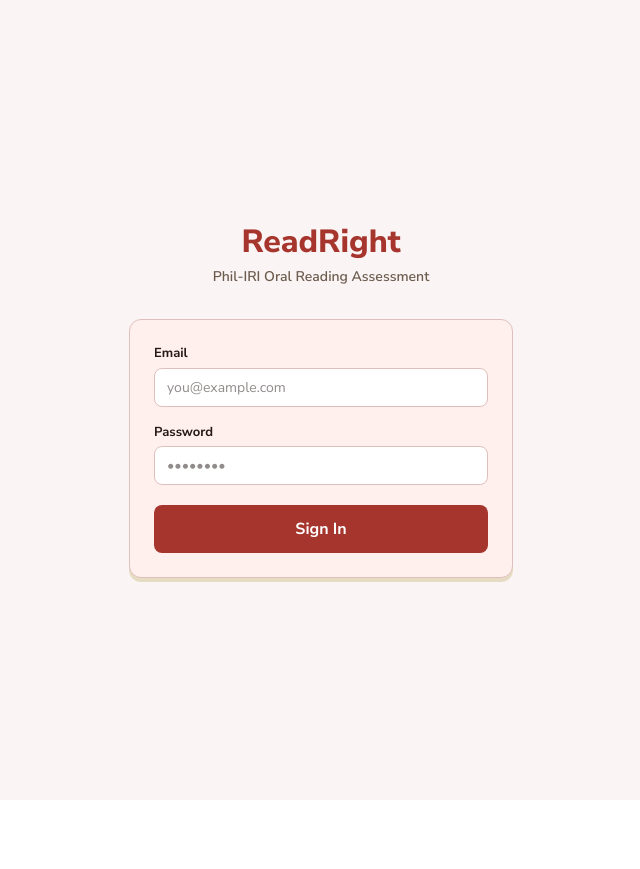
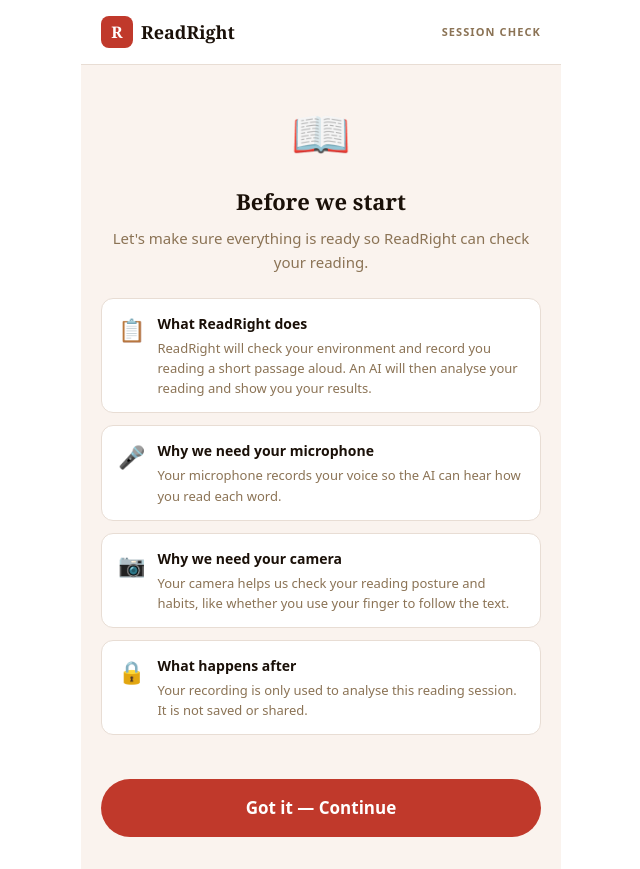
Before and after one commit to 3WokRide/readright-app, a React (Vite) app: page /pre-session in a window 1280 px wide. Before the commit this address led to /login. Shown: the whole page, without its empty margins (319-959 px from the left). Before the commit the page ends 800 px from the top, so only its background shows below. Built offline with nearby package versions, Linux system fonts and the light colour scheme; no server answers.

Commit message:
feat: implement RR-048 first-time user onboarding

```diff
--- a/src/App.jsx
+++ b/src/App.jsx
@@ -3,6 +3,7 @@
 import SessionScreen      from './pages/SessionScreen.jsx'
 import SessionResultsPage from './pages/SessionResultsPage.jsx'
 import DashboardPage      from './pages/DashboardPage.jsx'
+import PrePermissionScreen from './pages/PrePermissionScreen.jsx'
 
 /**
  * Route map (RR-003 skeleton):
@@ -21,6 +22,7 @@
       <Route path="/session"   element={<SessionScreen />} />
       <Route path="/results"   element={<SessionResultsPage />} />
       <Route path="/dashboard" element={<DashboardPage />} />
+      <Route path="/pre-session" element={<PrePermissionScreen />} />
 
       {/* Default: redirect root to login */}
       <Route path="/" element={<Navigate to="/login" replace />} />
--- /dev/null
+++ b/src/pages/PrePermissionScreen.jsx
@@ -0,0 +1,74 @@
+import { useState } from 'react'
+import { useNavigate } from 'react-router-dom'
+
+const BEIGE = '#FAF3EE'
+const RED = '#C0392B'
+const TEXT = '#1A1008'
+const TEXT_MUTED = '#8B7355'
+const BORDER = '#E8DDD4'
+
+export default function PrePermissionScreen() {
+  const navigate = useNavigate()
+  const [loading, setLoading] = useState(false)
+
+  async function handleContinue() {
+    setLoading(true)
+    const isFirstSession = !localStorage.getItem('rr_onboarding_seen')
+    localStorage.setItem('rr_onboarding_seen', 'true')
+    try {
+        await navigator.mediaDevices.getUserMedia({ video: true, audio: true })
+    } catch (err) {
+        console.warn('Permission denied or unavailable:', err)
+    }
+    navigate('/session', { state: { isFirstSession } })
+    }
+
+  return (
+    <div style={{ minHeight: '100vh', background: BEIGE, display: 'flex', flexDirection: 'column', maxWidth: 480, margin: '0 auto', fontFamily: "'Georgia', serif" }}>
+      <header style={{ display: 'flex', alignItems: 'center', justifyContent: 'space-between', padding: '16px 20px', borderBottom: `1px solid ${BORDER}`, background: '#fff' }}>
+        <div style={{ display: 'flex', alignItems: 'center', gap: 8 }}>
+          <div style={{ width: 32, height: 32, borderRadius: 8, background: RED, color: '#fff', display: 'flex', alignItems: 'center', justifyContent: 'center', fontWeight: 700, fontSize: 16 }}>R</div>
+          <span style={{ fontWeight: 700, fontSize: 18, color: TEXT }}>ReadRight</span>
+        </div>
+        <span style={{ fontSize: 11, fontWeight: 600, letterSpacing: '0.1em', color: TEXT_MUTED, fontFamily: 'system-ui, sans-serif' }}>SESSION CHECK</span>
+      </header>
+
+      <div style={{ flex: 1, padding: '32px 20px', display: 'flex', flexDirection: 'column', gap: 24 }}>
+        <div style={{ textAlign: 'center' }}>
+          <div style={{ fontSize: 48, marginBottom: 16 }}>📖</div>
+          <h1 style={{ fontSize: 22, fontWeight: 700, color: TEXT, margin: '0 0 8px' }}>Before we start</h1>
+          <p style={{ fontSize: 15, color: TEXT_MUTED, margin: 0, lineHeight: 1.6, fontFamily: 'system-ui, sans-serif' }}>
+            Let's make sure everything is ready so ReadRight can check your reading.
+          </p>
+        </div>
+
+        <div style={{ display: 'flex', flexDirection: 'column', gap: 12 }}>
+          {[
+            { icon: '📋', title: 'What ReadRight does', body: 'ReadRight will check your environment and record you reading a short passage aloud. An AI will then analyse your reading and show you your results.' },
+            { icon: '🎤', title: 'Why we need your microphone', body: 'Your microphone records your voice so the AI can hear how you read each word.' },
+            { icon: '📷', title: 'Why we need your camera', body: 'Your camera helps us check your reading posture and habits, like whether you use your finger to follow the text.' },
+            { icon: '🔒', title: 'What happens after', body: 'Your recording is only used to analyse this reading session. It is not saved or shared.' },
+          ].map(({ icon, title, body }) => (
+            <div key={title} style={{ background: '#fff', borderRadius: 12, border: `1px solid ${BORDER}`, padding: '14px 16px', display: 'flex', gap: 12, alignItems: 'flex-start' }}>
+              <span style={{ fontSize: 22, flexShrink: 0 }}>{icon}</span>
+              <div>
+                <p style={{ fontSize: 14, fontWeight: 700, color: TEXT, margin: '0 0 4px', fontFamily: 'system-ui, sans-serif' }}>{title}</p>
+                <p style={{ fontSize: 13, color: TEXT_MUTED, margin: 0, lineHeight: 1.55, fontFamily: 'system-ui, sans-serif' }}>{body}</p>
+              </div>
+            </div>
+          ))}
+        </div>
+      </div>
+
+      <div style={{ padding: '12px 20px 32px' }}>
+        <button
+          onClick={handleContinue}
+          disabled={loading}
+          style={{ width: '100%', padding: 16, background: loading ? '#D9C5B8' : RED, color: '#fff', border: 'none', borderRadius: 50, fontSize: 17, fontWeight: 700, cursor: loading ? 'not-allowed' : 'pointer', fontFamily: 'system-ui, sans-serif' }}
+        >
+          {loading ? 'Starting...' : 'Got it — Continue'}
+        </button>
+      </div>
+    </div>
+  )
+}
--- a/src/pages/SessionResultsPage.jsx
+++ b/src/pages/SessionResultsPage.jsx
@@ -56,6 +56,14 @@
 
   return (
     <PageShell>
+
+      {!loading && result && state?.isFirstSession && (
+        <div style={{ background: '#FEF9F0', border: '1px solid #F0DFC0', borderRadius: 12, padding: '14px 16px', marginBottom: 8, fontFamily: 'system-ui, sans-serif' }}>
+          <p style={{ fontSize: 15, fontWeight: 700, color: '#1A1008', margin: '0 0 4px' }}>Here are your results! 🎉</p>
+          <p style={{ fontSize: 13, color: '#8B7355', margin: 0, lineHeight: 1.55 }}>These show how you read today. Check your progress dashboard to see how you improve over time.</p>
+        </div>
+      )}
+
       {loading && <ResultsSkeleton />}
 
       {!loading && result && (
--- a/src/pages/SessionScreen.jsx
+++ b/src/pages/SessionScreen.jsx
@@ -1,9 +1,10 @@
 // SessionScreen.jsx — STUB (RR-003)
 // Full implementation assigned to the team member owning this page.
 import { useMemo, useState, useRef, useEffect } from 'react'
-import { useNavigate } from 'react-router-dom'
+import { useNavigate, useLocation } from 'react-router-dom'
 import { getRandomPassage } from '../data/passages'
 import { submitRecording } from '../lib/api'
+
 
 const MAX_RECORDING_MS = 5 * 60 * 1000
 
@@ -12,6 +13,15 @@
 export default function SessionScreen() {
   const passage = useMemo(() => getRandomPassage(), [])
   const navigate = useNavigate()
+  // const { state: routeState } = useLocation()
+
+  const location = useLocation()
+  const routeState = location.state
+  console.log('routeState:', routeState)
+
+
+
+  const isFirstSession = routeState?.isFirstSession ?? false
 
   const [status, setStatus] = useState('idle') // 'idle' | 'recording' | 'processing'
   const [elapsed, setElapsed] = useState(0)
@@ -74,7 +84,7 @@
         const result = await submitRecording(file, passage.id)
         clearInterval(processingTimerRef.current)
         setProcessingStep(STEPS.length - 1)
-        setTimeout(() => navigate('/results', { state: { result, passage } }), 400)
+        setTimeout(() => navigate('/results', { state: { result, passage, isFirstSession } }), 400)
       } catch (err) {
         console.error(err)
         clearInterval(processingTimerRef.current)
@@ -94,6 +104,7 @@
     mediaRecorderRef.current?.stop()
   }
 
+  console.log('status:', status, 'passage:', passage)
   if (status === 'processing') {
     return (
       <div style={styles.screen}>
@@ -114,7 +125,9 @@
           </div>
 
           <h2 style={styles.processingTitle}>Analyzing your reading...</h2>
-          <p style={styles.processingSubtitle}>This usually takes less than a minute. Please wait.</p>
+          <p style={styles.processingSubtitle}>
+            We're analysing your reading. This usually takes 1–2 minutes. Please don't close the app.
+          </p>
 
           <div style={styles.stepsRow}>
             {STEPS.map((step, i) => {
```
